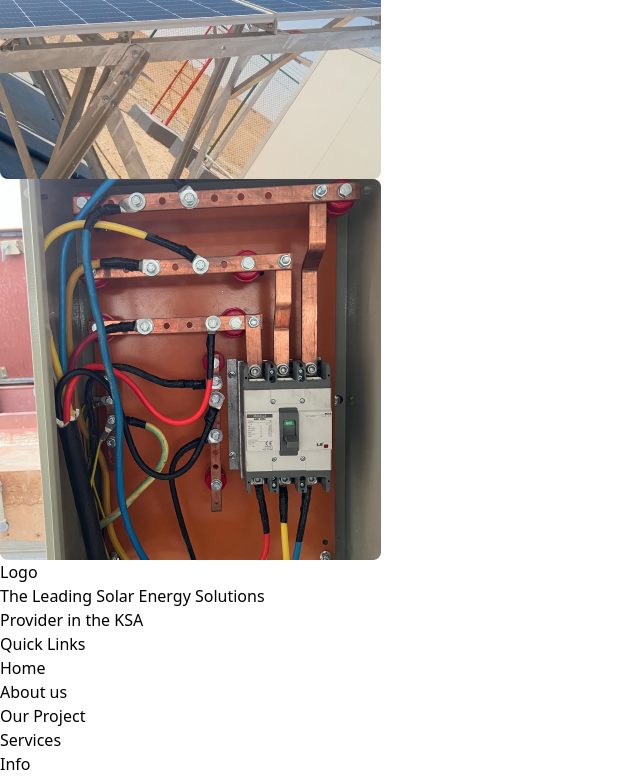
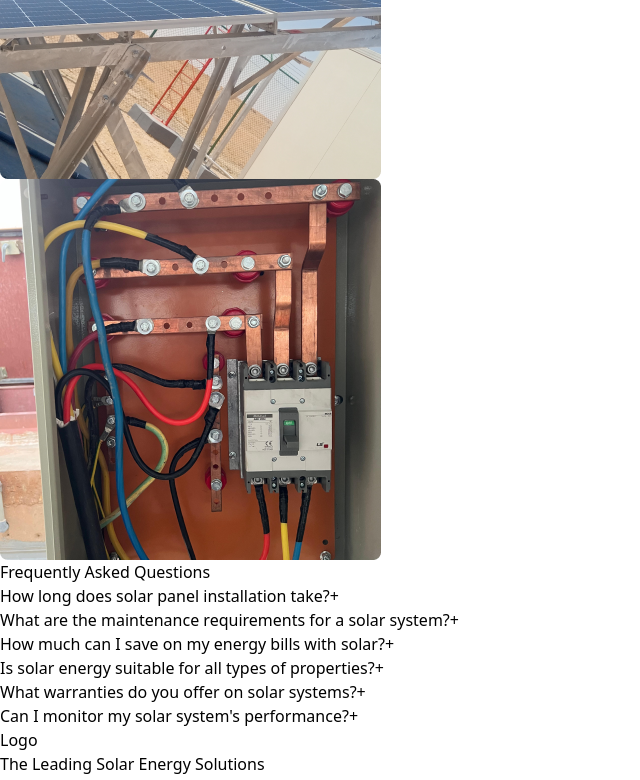
Before and after one commit to Hrithik0112/Sitech-solar, a React (Vite) app: page /projects in a window 1280 px wide. Shown: the part 2000-2780 px from the top of the page, without its empty margins (0-640 px from the left). Built offline with nearby package versions, Linux system fonts and the light colour scheme.

Commit message:
Feat :All projects page added

```diff
--- a/src/App.tsx
+++ b/src/App.tsx
@@ -3,7 +3,7 @@ import Navbar from "./components/Navbar";
 import Footer from "./components/Footer";
 import { Routes, Route } from "react-router";
 import ContactUs from "./components/ContactUs";
-import AllProjects from "./components/AllProjects";
+import ProjectPage from "./components/ProjectPage";
 
 function App() {
   return (
@@ -12,7 +12,7 @@ function App() {
     <Routes>
       <Route path="/" element={<Home />} />
       <Route path="/contact" element={<ContactUs />} />
-      <Route path="/projects" element={<AllProjects />} />
+      <Route path="/projects" element={<ProjectPage />} />
     </Routes>
     <Footer />
     </>
--- a/src/components/FAQ.tsx
+++ b/src/components/FAQ.tsx
@@ -37,7 +37,7 @@ const FAQ: FC = () => {
   const [openIndex, setOpenIndex] = useState<number | null>(null);
 
   return (
-    <section className="py-16 bg-gray-50">
+    <section className="py-16">
       <div className="container mx-auto px-8 flex flex-col max-w-[700px]">
         <h2 className="text-3xl font-bold mb-8 text-center">Frequently Asked Questions</h2>
         <div className="space-y-4">
--- /dev/null
+++ b/src/components/ProjectPage.tsx
@@ -0,0 +1,15 @@
+import React from 'react'
+import AllProjects from './AllProjects';
+import FAQ from './FAQ';
+
+const ProjectPage: React.FC = () => {
+  return (
+    <div>
+    <AllProjects />
+    <FAQ />
+
+    </div>
+  )
+}
+
+export default ProjectPage;
```
